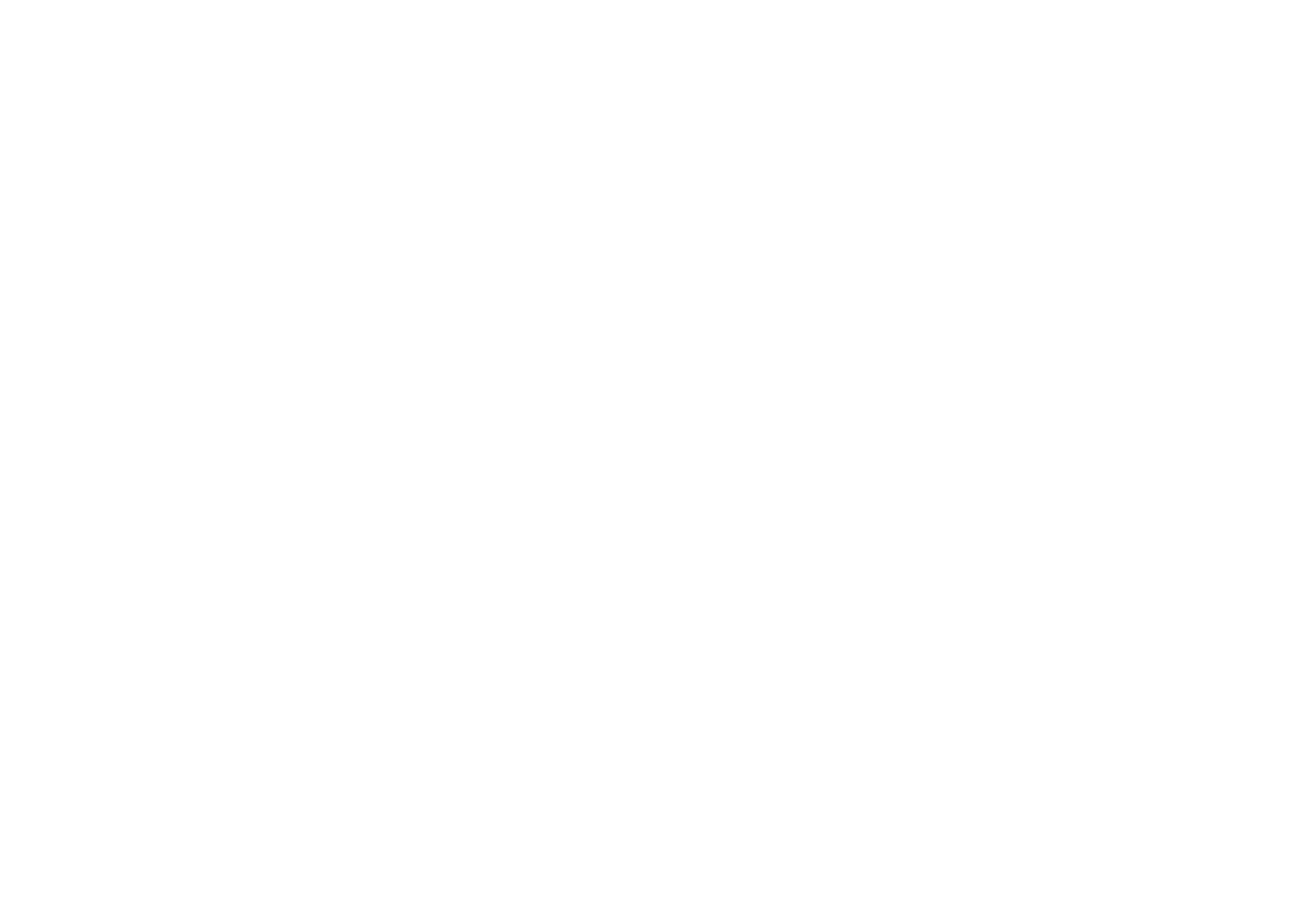
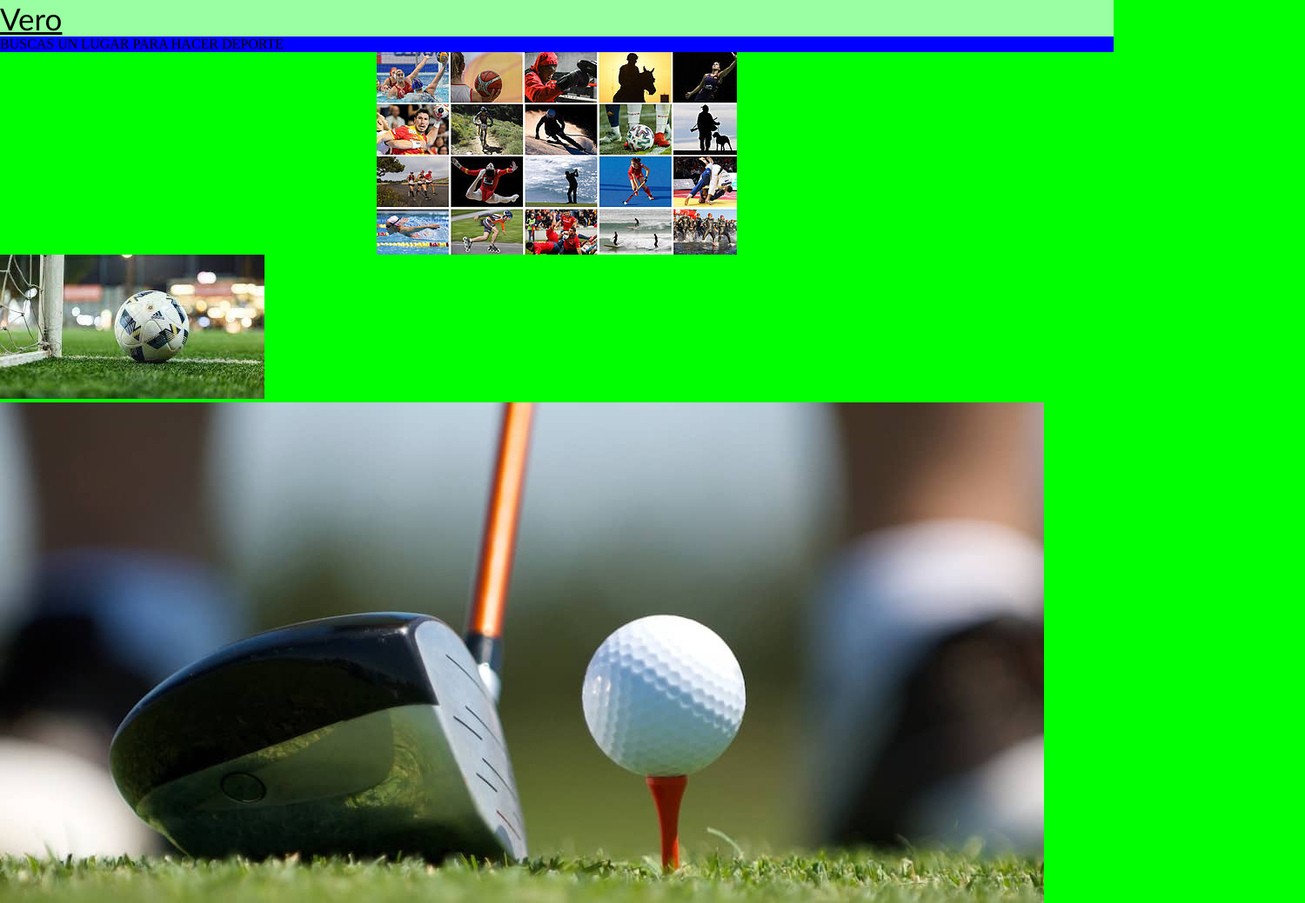
Before and after one commit to stawata/TP_TAWATA_1, a plain HTML site: page index.html in a window 1280 px wide. Shown: the top 1039 px of the page at 87% size, 1500 px wide, since content can reach past the window. Before the commit the page ends 800 px from the top, so only its background shows below. Drawn offline with Linux system fonts and the light colour scheme.

Commit message:
segundo commit

```diff
--- a/index.html
+++ b/index.html
@@ -3,9 +3,33 @@
 <head>
     <meta charset="UTF-8">
     <meta name="viewport" content="width=device-width, initial-scale=1.0">
-    <title>Document</title>
+    <link rel="stylesheet" href="style.css"> <!--externa-->
+    <title>TP_TAWATA_1</title>
 </head>
+
 <body>
+    <header>
+        <nav class="navbar">
+            <div class="container">
+                <a class="titulo" href="#">Vero</a>
+            </div>
+        </nav>
+    </header>
+
+    <section>
+        <div class="contenedor-1">
+            BUSCAS UN LUGAR PARA HACER DEPORTE
+        </div>
+    </section>
+    <section>
+        <div><img src="./media/imagen_deportes.jpg" alt="" class="imagen-central"></div>
+        <div><img src="./media/futbol.jpg" alt="" class="imagenes"></div>
+        <div><img src="./media/golf-driving-tips.jpg" alt="" class="imagenes"></div>
+        <div><img src="./media/juan-lebron-ale-galan-padel.avif " alt="" class="imagenes"></div>
+    </section>
+
 
 </body>
+
+<!--bloque(ocupa todo el ancho) o inline(ocupa una parte determinada)-->
 </html>
--- /dev/null
+++ b/style.css
@@ -0,0 +1,38 @@
+/* identificador {propiedad: valor}*/
+
+/*{border: 1px solid white;}*/
+
+body {background-color:#00ff00; margin:0px}
+
+header{
+    position: sticky;
+    top: 0;
+    background-color: #99ffa2;
+}
+
+.contenedor-1{
+    background-color: blue;
+
+
+}
+
+.titulo{
+    font-family: 'Gill Sans', 'Gill Sans MT', Calibri, 'Trebuchet MS', sans-serif;
+    color: #040303;
+    font-size: 35px;
+}
+
+.parrafo-comun{
+    font-family: 'Gill Sans', 'Gill Sans MT', Calibri, 'Trebuchet MS', sans-serif;
+    color: white;
+    font-size: 35px;
+    background-color: blue;
+}
+.imagen-central{
+    display: block;
+    margin-left: auto;
+    margin-right: auto;
+  }
+
+
+  /*placeholder*/
```
Also changed, not shown: media/futbol.jpg (added), media/golf-driving-tips.jpg (added), media/imagen_deportes.jpg (added), media/juan-lebron-ale-galan-padel.avif (added), 2 other files.
